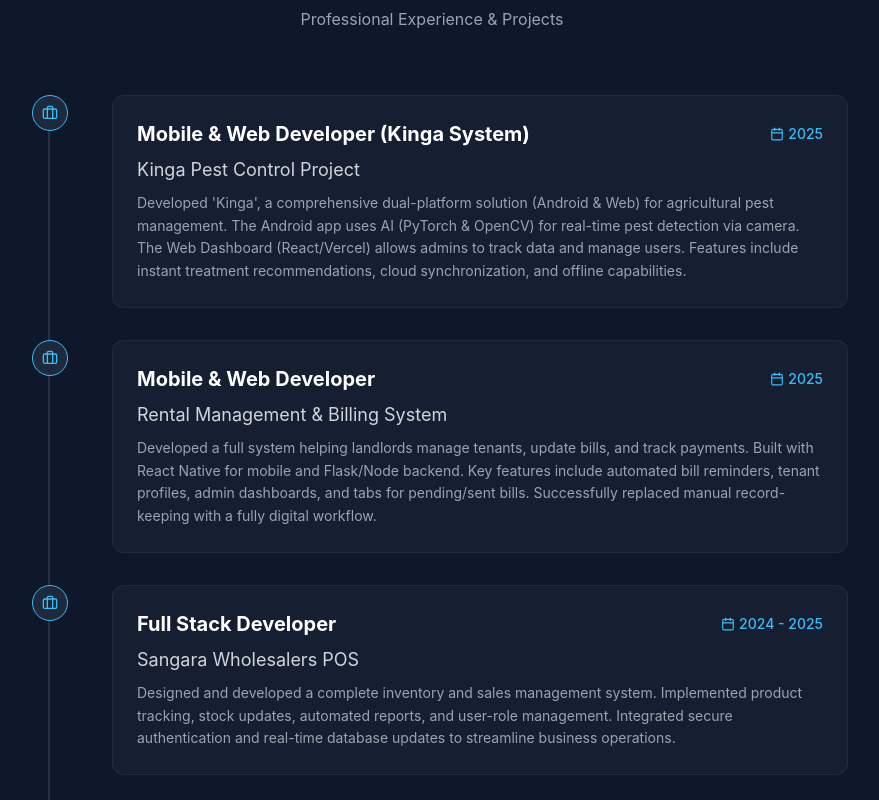
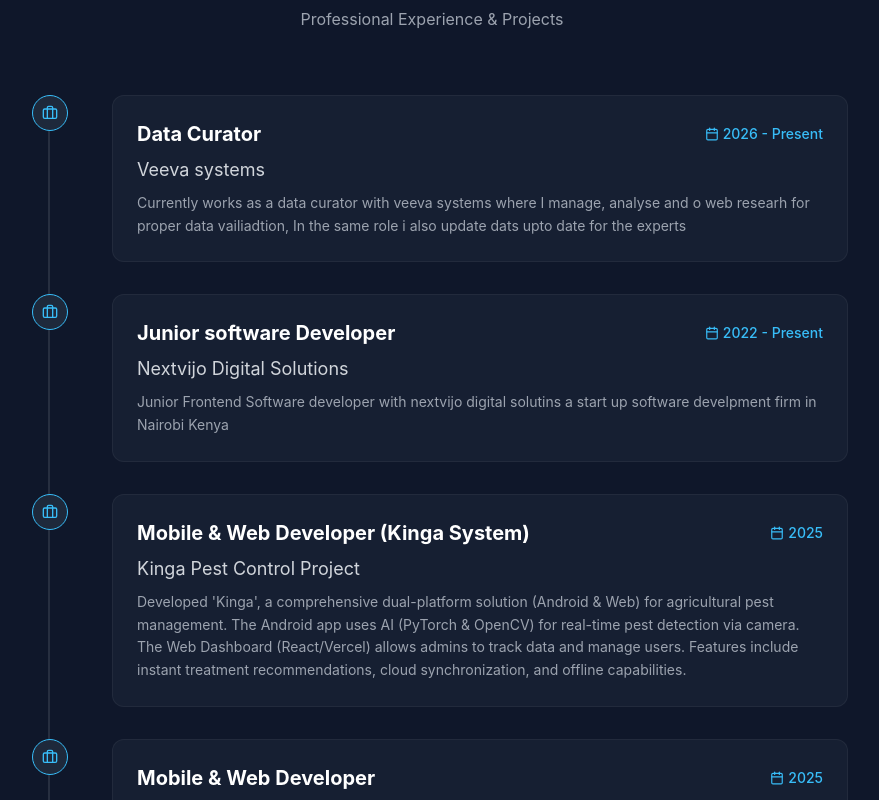
Before and after one commit to tyllenaziz/tyllenazizportfolio, a React (Vite) app: page / in a window 1280 px wide. Shown: the part 1720-2520 px from the top of the page, without its empty margins (208-1087 px from the left). Built offline with nearby package versions, Linux system fonts and the light colour scheme.

Commit message:
Updated experience section and resume

```diff
--- a/src/components/Experience.jsx
+++ b/src/components/Experience.jsx
@@ -4,6 +4,23 @@
 
 const Experience = () => {
   const experiences = [
+
+    {
+      type: "WORK",
+      role: "Data Curator",
+      company: "Veeva systems",
+      period: "2026 - Present",
+      desc: "Currently works as a data curator with veeva systems where I manage, analyse and o web researh for proper data vailiadtion, In the same role i also update dats upto date for the experts "
+    },
+
+    {
+      type: "WORK",
+      role: "Junior software Developer",
+      company: "Nextvijo Digital Solutions",
+      period: "2022 - Present",
+      desc: "Junior Frontend Software developer with nextvijo digital solutins a start up software develpment firm in Nairobi Kenya"
+    },
+
     {
       type: "work",
       role: "Mobile & Web Developer (Kinga System)",
@@ -31,13 +48,6 @@
       company: "Mount Kenya University",
       period: "2022 - 2025",
       desc: "Graduated with Second Class Honours. Gained expertise in Software Development, Network Security, and Database Management. Built multiple real-world systems as part of practical coursework."
-    },
-    {
-      type: "WORK",
-      role: "Data Curator",
-      company: "Veeva systems",
-      period: "2026 - Present",
-      desc: "Currently works as a data curator with veeva systems where I manage, analyse and o web researh for proper data vailiadtion, In the same role i also update dats upto date for the experts "
     }
   ];
 
```
